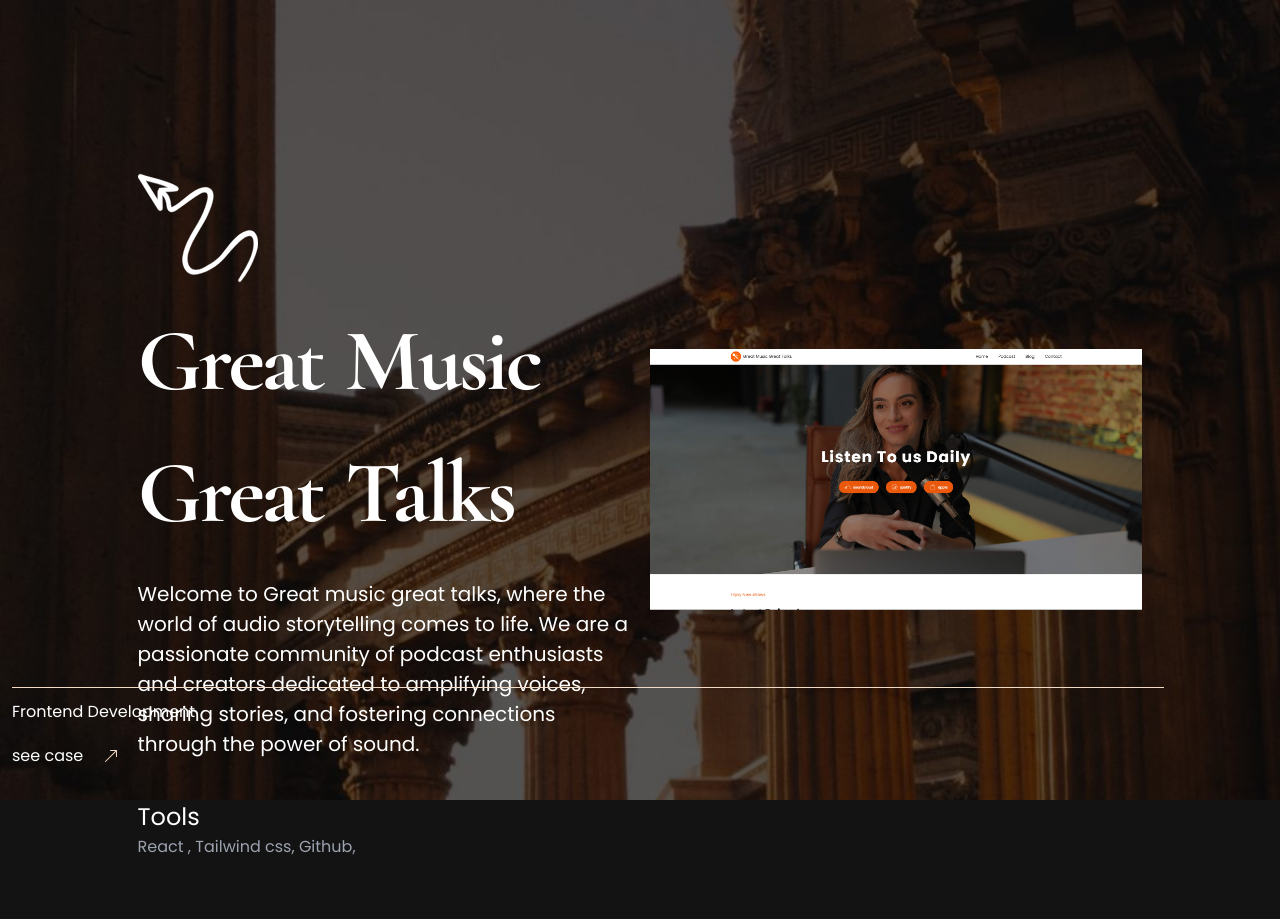
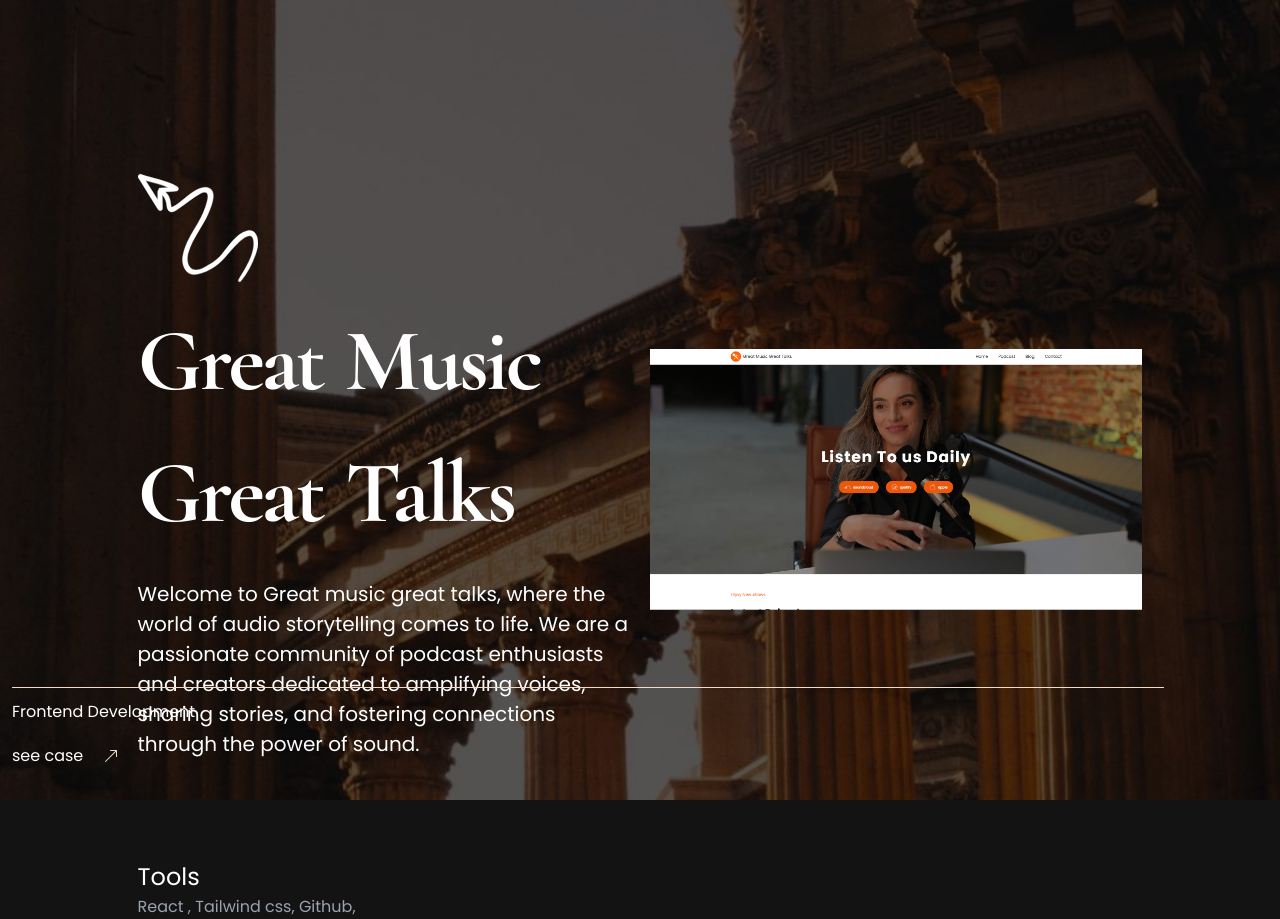
Before and after one commit to vader2k/updated-Portfolio, a React (Vite) app in the folder portfolio/: page /podcast in a window 1280 px wide. Before the commit the page ends 859 px from the top, so only its background shows below. Built offline with nearby package versions, Linux system fonts and the light colour scheme; a web font is replaced by a local one.

Commit message:
should work

```diff
--- a/portfolio/src/pages/Podcast.jsx
+++ b/portfolio/src/pages/Podcast.jsx
@@ -13,13 +13,13 @@ const Podcast = () => {
     <h1>
       Great Music Great Talks
     </h1>
-    <p className='py-5 text-[13px]'>
+    <p className='py-3 text-[13px]'>
     Welcome to Great music great talks, where the world of audio storytelling comes to life. We are a passionate community of podcast enthusiasts and creators dedicated to amplifying voices, sharing stories, and fostering connections through the power of sound.
     </p>
     <div className='mt-3'>
       <img src={podcast}/>
     </div>
-    <div className='mt-10'>
+    <div className='mt-5'>
       <p className='text-[1.5rem]'>Tools</p>
       <p className='text-gray-400'>
         React , Tailwind css, Github,
@@ -54,7 +54,7 @@ const Podcast = () => {
     </div></div>
     </div>
 
-    <div className='mt-5 w-[80%] m-auto'>
+    <div className='mt-20 w-[80%] m-auto'>
       <p className='text-[1.5rem]'>Tools</p>
       <p className='text-gray-400'>
         React , Tailwind css, Github,
```
